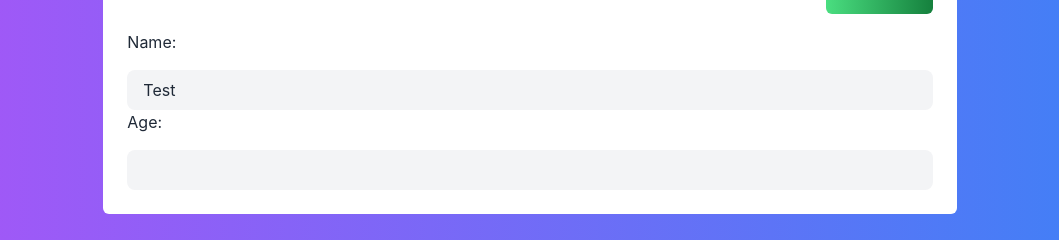
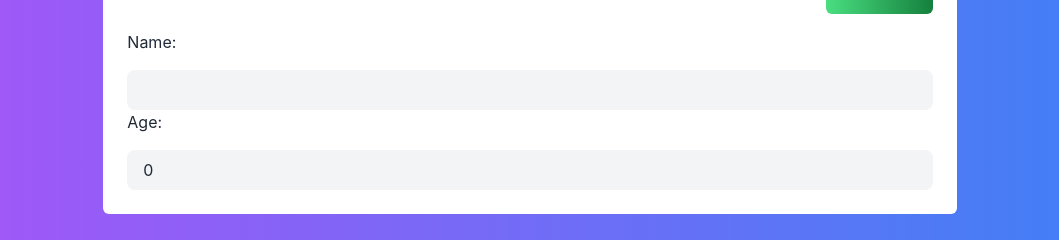
Before and after one commit to Andreas-Ziegler22/Crud-next.js, a Next.js app: page / in a window 1280 px wide. Shown: the part 344-584 px from the top of the page, without its empty margins (110-1169 px from the left). Built offline with nearby package versions, Linux system fonts and the light colour scheme.

Commit message:
input id,name,age

```diff
--- a/src/components/InterfaceForm.tsx
+++ b/src/components/InterfaceForm.tsx
@@ -3,15 +3,18 @@ import Client from "./core/Client";
 import InputForm from "./InputForm";
 
 interface interfaceFormProps {
-  cliente: Client;
+  client: Client;
 }
 
 export default function InterfaceForm(props: interfaceFormProps) {
-  const [name, setName] = useState();
+  const id = props.client?.id;
+  const [name, setName] = useState(props.client?.name ?? "");
+  const [age, setAge] = useState(props.client?.name ?? 0);
   return (
     <div>
-      <InputForm text="Name:" value="Test" />
-      <InputForm text="Age:" type="number" value="Test" />
+      {id ? <InputForm onlyread text="ID" value={id} /> : false}
+      <InputForm text="Name:" value={name} />
+      <InputForm text="Age:" type="number" value={age} />
     </div>
   );
 }
```
